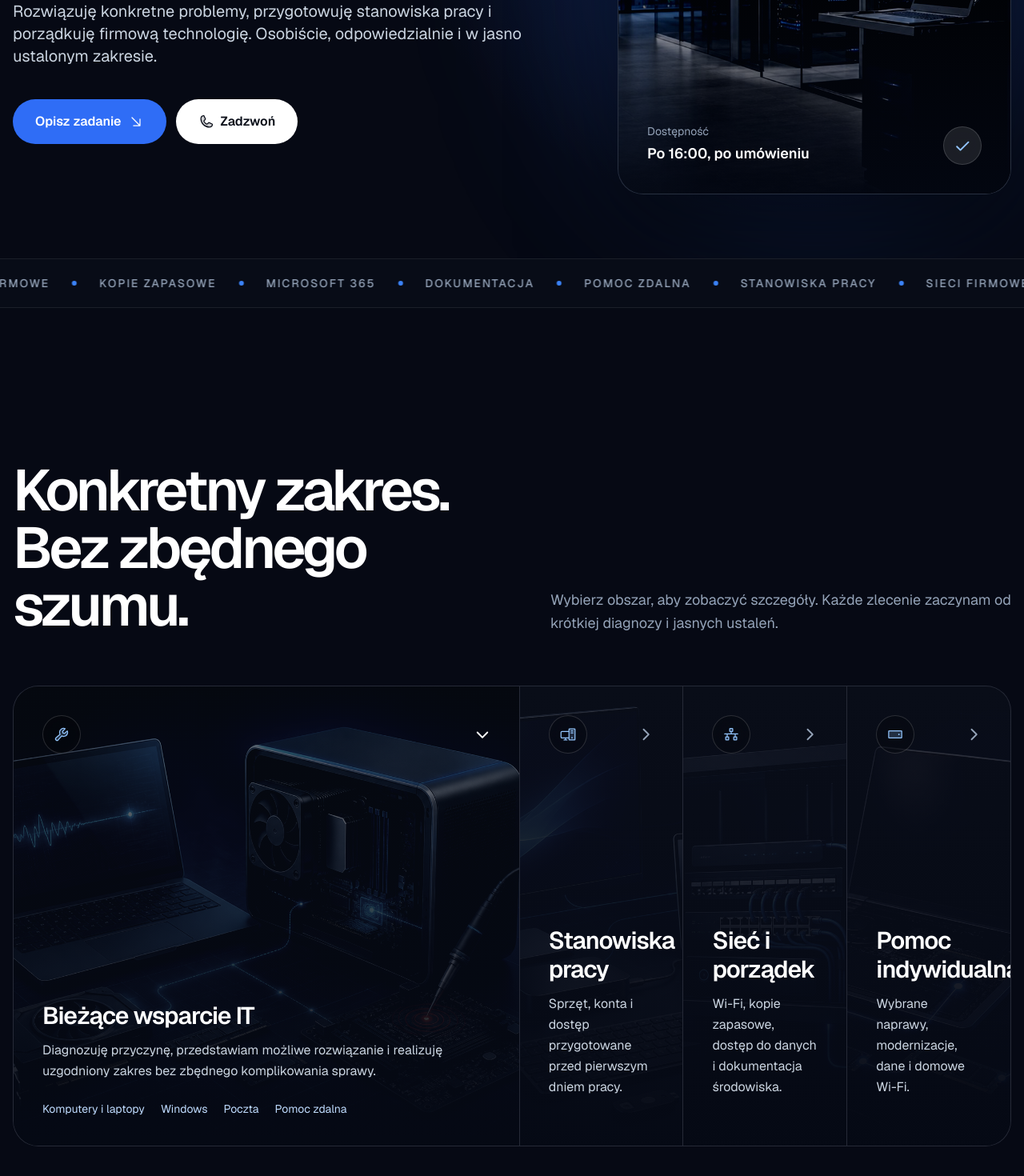
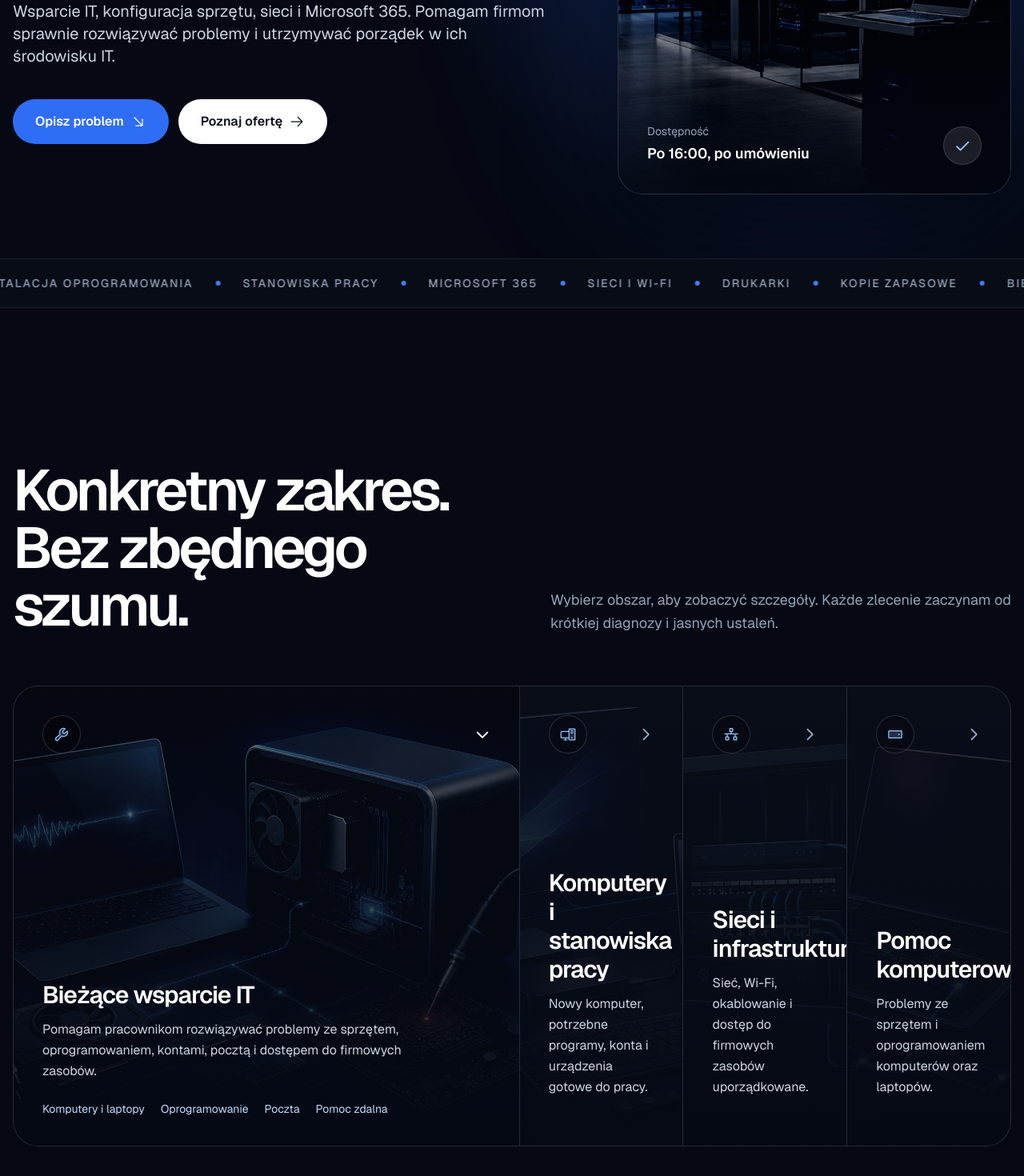
Before and after one commit to nort4000/nort4000.github.io, a Next.js app: page / in a window 1280 px wide. Shown: the part 500-1970 px from the top of the page at 80% size. Built offline with nearby package versions, Linux system fonts and the light colour scheme; no server answers.

Commit message:
feat: refresh NortIT copy and service ticker

```diff
--- a/app/globals.css
+++ b/app/globals.css
@@ -113,12 +113,8 @@ button {
   width: max-content;
   align-items: center;
   gap: 1.75rem;
-  animation: marquee 28s linear infinite;
+  animation: marquee 22s linear infinite;
   will-change: transform;
-}
-
-.marquee-shell:hover .marquee-track {
-  animation-play-state: paused;
 }
 
 @keyframes marquee {
@@ -167,4 +163,9 @@ details[open] summary {
     scroll-behavior: auto !important;
     transition-duration: 0.01ms !important;
   }
+
+  .marquee-track {
+    animation: marquee 36s linear infinite !important;
+    animation-iteration-count: infinite !important;
+  }
 }
--- a/app/page.tsx
+++ b/app/page.tsx
@@ -29,7 +29,7 @@ const businessSchema = {
     itemListElement: [
       "Bieżące wsparcie IT",
       "Konfiguracja stanowisk pracy",
-      "Sieci, kopie zapasowe i porządkowanie IT",
+      "Sieci i infrastruktura",
       "Pomoc komputerowa dla klientów indywidualnych",
     ].map((name) => ({ "@type": "Offer", itemOffered: { "@type": "Service", name } })),
   },
--- a/components/premium-home.tsx
+++ b/components/premium-home.tsx
@@ -30,34 +30,34 @@ const services = [
   {
     icon: Wrench,
     title: "Bieżące wsparcie IT",
-    short: "Awarie, system, poczta i codzienne problemy, które zatrzymują pracę.",
-    detail: "Diagnozuję przyczynę, przedstawiam możliwe rozwiązanie i realizuję uzgodniony zakres bez zbędnego komplikowania sprawy.",
+    short: "Problemy ze sprzętem, oprogramowaniem, kontami, pocztą i dostępem do firmowych zasobów.",
+    detail: "Pomagam pracownikom rozwiązywać problemy ze sprzętem, oprogramowaniem, kontami, pocztą i dostępem do firmowych zasobów.",
     image: "/assets/support-diagnostics.png",
-    items: ["Komputery i laptopy", "Windows", "Poczta", "Pomoc zdalna"],
+    items: ["Komputery i laptopy", "Oprogramowanie", "Poczta", "Pomoc zdalna"],
   },
   {
     icon: DesktopTower,
-    title: "Stanowiska pracy",
-    short: "Sprzęt, konta i dostęp przygotowane przed pierwszym dniem pracy.",
-    detail: "Konfiguruję komputer, aplikacje, pocztę i dostęp do firmowych zasobów, aby nowa osoba mogła rozpocząć pracę bez przestojów.",
+    title: "Komputery i stanowiska pracy",
+    short: "Nowy komputer, potrzebne programy, konta i urządzenia gotowe do pracy.",
+    detail: "Przygotowuję nowe komputery i stanowiska pracy, instaluję potrzebne oprogramowanie, konfiguruję konta i urządzenia oraz dbam o to, aby pracownik mógł od razu rozpocząć pracę.",
     image: "/assets/workstation-setup.png",
     items: ["Sprzęt", "Microsoft 365", "Konta", "Migracja danych"],
   },
   {
     icon: Network,
-    title: "Sieć i porządek",
-    short: "Wi-Fi, kopie zapasowe, dostęp do danych i dokumentacja środowiska.",
-    detail: "Porządkuję najważniejsze elementy infrastruktury, sprawdzam ryzyko i zostawiam czytelną informację o wykonanych zmianach.",
+    title: "Sieci i infrastruktura",
+    short: "Sieć, Wi-Fi, okablowanie i dostęp do firmowych zasobów uporządkowane.",
+    detail: "Konfiguruję sieci, urządzenia i Wi-Fi, pomagam uporządkować okablowanie oraz rozwiązuję problemy z dostępem do firmowych zasobów.",
     image: "/assets/network-infrastructure.png",
-    items: ["LAN i Wi-Fi", "Kopie zapasowe", "Dostępy", "Dokumentacja"],
+    items: ["LAN i Wi-Fi", "Urządzenia", "Okablowanie", "Dostępy"],
   },
   {
     icon: HardDrive,
-    title: "Pomoc indywidualna",
-    short: "Wybrane naprawy, modernizacje, dane i domowe Wi-Fi.",
-    detail: "Przyjmuję jasno określone zlecenia po wcześniejszym umówieniu. Przed rozpoczęciem potwierdzam zakres, koszt i realny termin.",
+    title: "Pomoc komputerowa",
+    short: "Problemy ze sprzętem i oprogramowaniem komputerów oraz laptopów.",
+    detail: "Diagnozuję i rozwiązuję problemy ze sprzętem oraz oprogramowaniem komputerów i laptopów. Przed wykonaniem większej naprawy przedstawiam rozwiązanie i przewidywany koszt.",
     image: "/assets/home-it-support.png",
-    items: ["Diagnostyka", "Modernizacja", "System i dane", "Domowe Wi-Fi"],
+    items: ["Diagnostyka", "Naprawa sprzętu", "Czyszczenie sprzętu", "Domowe Wi-Fi"],
   },
 ] as const;
 
@@ -69,7 +69,7 @@ const principles = [
   },
   {
     title: "Realny termin zamiast pustej obietnicy",
-    copy: "NortIT rozwijam równolegle z pracą na etacie, dlatego dostępność ustalam uczciwie i z wyprzedzeniem.",
+    copy: "Z góry ustalam dostępność i realny termin, żebyś wiedział, kiedy możesz liczyć na rozwiązanie problemu.",
     image: "/assets/realistic-schedule.png",
   },
   {
@@ -81,6 +81,7 @@ const principles = [
 
 const individualItems = [
   [Wrench, "Diagnostyka komputerów i laptopów"],
+  [Wrench, "Naprawa i czyszczenie sprzętu"],
   [HardDrive, "Modernizacja sprzętu i przenoszenie danych"],
   [DesktopTower, "Instalacja oraz konfiguracja systemu"],
   [WifiHigh, "Konfiguracja routera i domowego Wi-Fi"],
@@ -88,12 +89,12 @@ const individualItems = [
 
 const faqItems = [
   ["Dla jakich firm jest NortIT?", "Dla małych i średnich firm, które potrzebują pomocy przy bieżących problemach, stanowiskach pracy, sieci lub porządkowaniu IT."],
-  ["Kiedy realizujesz zlecenia?", "Głównie po 16:00 oraz w terminach ustalonych indywidualnie. Przed przyjęciem pracy zawsze potwierdzam dostępność."],
+  ["Kiedy realizujesz zlecenia?", "Prace planuję głównie po 16:00 oraz w terminach ustalonych indywidualnie. Przed przyjęciem pracy zawsze potwierdzam dostępność."],
   ["Czy możliwa jest pomoc zdalna?", "Tak, jeśli problem można bezpiecznie rozwiązać bez dojazdu. W pozostałych przypadkach ustalam wizytę w Warszawie lub okolicach."],
   ["Czy pomagasz osobom prywatnym?", "Tak. Przyjmuję wybrane zlecenia dotyczące komputerów, laptopów, modernizacji, danych i domowego Wi-Fi."],
 ] as const;
 
-const revealSentence = "Porządne IT nie powinno zajmować Twojej uwagi. Powinno działać, być uporządkowane i dawać Ci spokój w codziennej pracy.";
+const revealSentence = "Bez anonimowego helpdesku. Bez przekazywania spraw między pracownikami.";
 
 export function PremiumHome() {
   const root = useRef<HTMLDivElement>(null);
@@ -200,14 +201,14 @@ export function PremiumHome() {
                 Spokojniejsze IT dla małych i średnich firm.
               </h1>
               <p className="mt-8 max-w-2xl text-lg leading-relaxed text-slate-300 md:text-xl">
-                Rozwiązuję konkretne problemy, przygotowuję stanowiska pracy i porządkuję firmową technologię. Osobiście, odpowiedzialnie i w jasno ustalonym zakresie.
+                Wsparcie IT, konfiguracja sprzętu, sieci i Microsoft 365. Pomagam firmom sprawnie rozwiązywać problemy i utrzymywać porządek w ich środowisku IT.
               </p>
               <div className="mt-10 flex flex-col gap-3 sm:flex-row">
                 <a href="#kontakt" className="focus-ring inline-flex items-center justify-center rounded-full bg-[#2f6df6] px-7 py-4 font-semibold text-white transition duration-300 hover:bg-[#4c82fa]">
-                  Opisz zadanie <ArrowDownRight className="ml-2 size-5" aria-hidden="true" />
+                  Opisz problem <ArrowDownRight className="ml-2 size-5" aria-hidden="true" />
                 </a>
-                <a href={site.phoneHref} className="focus-ring inline-flex items-center justify-center rounded-full bg-white px-7 py-4 font-semibold text-[#090d18] transition duration-300 hover:bg-slate-200">
-                  <Phone className="mr-2 size-5" weight="duotone" aria-hidden="true" /> Zadzwoń
+                <a href="#uslugi" className="focus-ring inline-flex items-center justify-center rounded-full bg-white px-7 py-4 font-semibold text-[#090d18] transition duration-300 hover:bg-slate-200">
+                  Poznaj ofertę <ArrowRight className="ml-2 size-5" aria-hidden="true" />
                 </a>
               </div>
             </div>
@@ -292,8 +293,8 @@ export function PremiumHome() {
             <div className="mt-20 grid gap-10 border-t border-white/10 pt-10 md:grid-cols-2 md:gap-24">
               <p className="text-sm font-medium uppercase tracking-[0.14em] text-blue-300">O NortIT</p>
               <div className="space-y-6 text-lg leading-relaxed text-slate-300">
-                <p>NortIT tworzę jako bezpośrednie wsparcie dla firm, które nie potrzebują rozbudowanego działu IT, ale chcą mieć zaufaną osobę do konkretnych zadań.</p>
-                <p>Firmę rozwijam równolegle z pracą na etacie. Nie przyjmuję więcej zleceń, niż mogę osobiście i odpowiedzialnie poprowadzić.</p>
+                <p>NortIT prowadzę osobiście, dlatego masz bezpośredni kontakt z osobą, która zna Twoje środowisko IT i odpowiada za rozwiązanie problemu.</p>
+                <p>Współpracuję zarówno przy pojedynczych zadaniach, jak i przy regularnym wsparciu firm. Nie przyjmuję więcej zleceń, niż mogę odpowiedzialnie obsłużyć.</p>
               </div>
             </div>
           </div>
@@ -310,7 +311,8 @@ export function PremiumHome() {
                 <Image src="/assets/network-infrastructure.png" alt="Uporządkowana infrastruktura sieciowa" fill sizes="(max-width: 768px) 100vw, 60vw" className="object-cover contrast-125 saturate-75 transition-transform duration-700 ease-out group-hover:scale-105" />
                 <div className="absolute inset-0 bg-[linear-gradient(180deg,transparent_25%,rgba(4,8,18,.94))]" />
                 <div className="absolute inset-x-0 bottom-0 p-8 md:p-12">
-                  <p className="max-w-xl text-3xl font-semibold leading-tight tracking-[-0.04em] md:text-5xl">Jedno zadanie albo regularny, uzgodniony zakres wsparcia.</p>
+                  <p className="max-w-xl text-3xl font-semibold leading-tight tracking-[-0.04em] md:text-5xl">Jednorazowa pomoc lub stałe wsparcie IT</p>
+                  <p className="mt-4 max-w-xl text-base leading-relaxed text-slate-300 md:text-lg">Możesz zgłosić pojedynczy problem albo powierzyć mi bieżącą obsługę IT swojej firmy. Zakres współpracy dopasowuję do rzeczywistych potrzeb, bez niepotrzebnych usług.</p>
                 </div>
               </article>
 
@@ -318,7 +320,7 @@ export function PremiumHome() {
                 <ShieldCheck className="size-9 text-blue-300" weight="duotone" aria-hidden="true" />
                 <div>
                   <p className="text-4xl font-semibold leading-[1.02] tracking-[-0.05em] md:text-5xl">Najpierw zakres, termin i koszt.</p>
-                  <p className="mt-6 max-w-md text-lg leading-relaxed text-slate-300">Jeśli sytuacja zmienia się w trakcie pracy, dowiadujesz się o tym przed kolejnym etapem.</p>
+                  <p className="mt-6 max-w-md text-lg leading-relaxed text-slate-300">Najpierw ustalamy zakres, termin i koszt. Dopiero potem działamy. Bez niejasnych rozliczeń i niespodziewanych kosztów.</p>
                 </div>
               </article>
 
@@ -361,7 +363,7 @@ export function PremiumHome() {
         <section id="klienci-indywidualni" className="border-y border-white/[0.08] bg-[#090e1b] py-28 md:py-36">
           <div className="site-shell grid gap-14 lg:grid-cols-[0.8fr_1.2fr] lg:items-start">
             <div>
-              <p className="text-sm font-medium uppercase tracking-[0.14em] text-blue-300">Także dla domu</p>
+              <p className="text-sm font-medium uppercase tracking-[0.14em] text-blue-300">Także dla klientów indywidualnych</p>
               <h2 className="mt-6 max-w-2xl text-5xl font-semibold leading-[0.98] tracking-[-0.055em] md:text-6xl">Domowy komputer też zasługuje na porządną pomoc.</h2>
               <p className="mt-7 max-w-xl text-lg leading-relaxed text-slate-400">Przyjmuję wybrane, jasno określone zlecenia. Przed rozpoczęciem potwierdzam zakres, przewidywany koszt i termin.</p>
             </div>
@@ -475,7 +477,19 @@ function Brand() {
 }
 
 function Marquee() {
-  const words = ["Stanowiska pracy", "Sieci firmowe", "Kopie zapasowe", "Microsoft 365", "Dokumentacja", "Pomoc zdalna"];
+  const words = [
+    "Naprawa sprzętu",
+    "Czyszczenie sprzętu",
+    "Komputery i laptopy",
+    "Instalacja oprogramowania",
+    "Stanowiska pracy",
+    "Microsoft 365",
+    "Sieci i Wi-Fi",
+    "Drukarki",
+    "Kopie zapasowe",
+    "Bieżące wsparcie",
+    "Pomoc zdalna",
+  ];
   return (
     <div className="marquee-shell border-y border-white/[0.08] bg-[#080c17] py-5" aria-label="Zakres usług">
       <div className="marquee-track">
```
